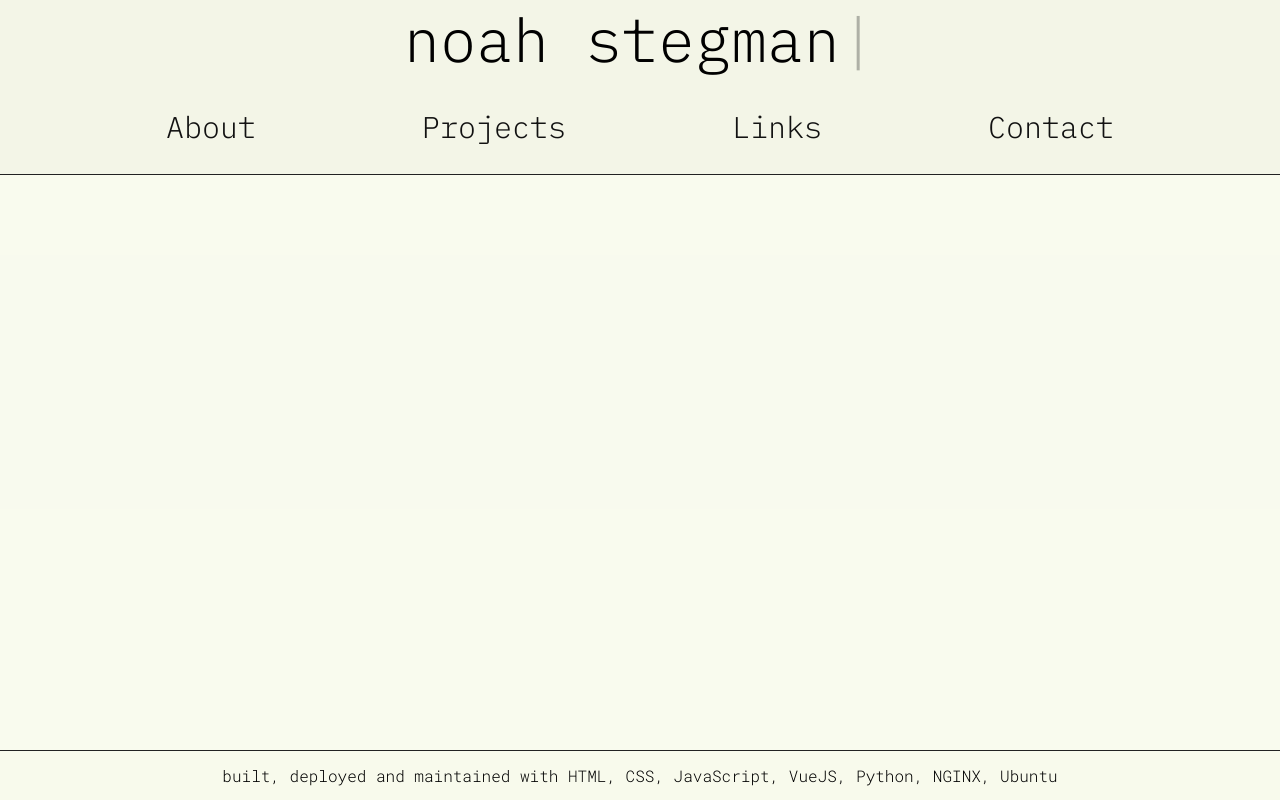
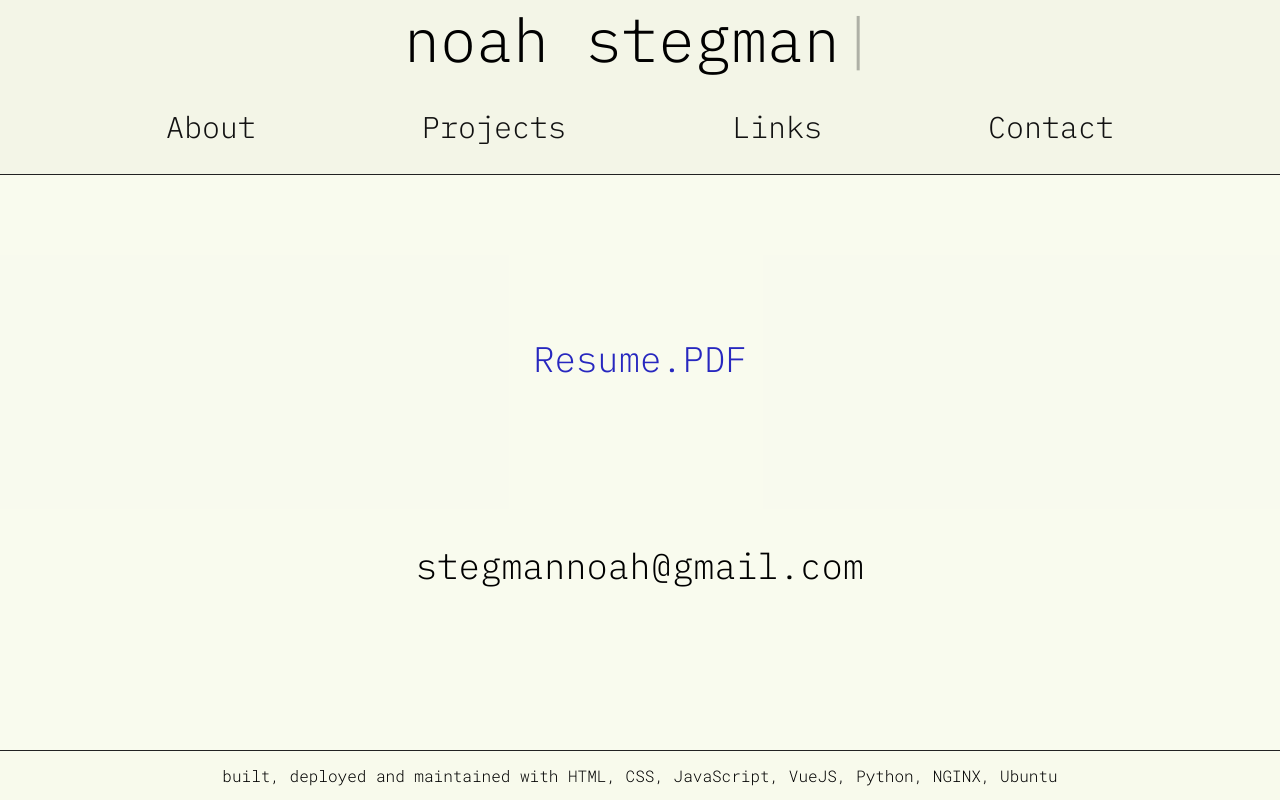
Before and after one commit to noahstegman/Portfolio-Vue, a Vue app in the folder portfolio/: page /contact in a window 1280 px wide. Built offline with nearby package versions, Linux system fonts and the light colour scheme.

Commit message:
basic links

```diff
--- a/portfolio/src/views/ContactView.vue
+++ b/portfolio/src/views/ContactView.vue
@@ -8,6 +8,35 @@ import footerView from '../components/footer.vue'
 <template>
     <navView :notHome="true"/>
     <div class="link-wrapper">
+        <a href="../src/assets/pdf/StegmanNoahResume.pdf"><div class="resume">Resume.PDF</div></a>
+        <div class="email">stegmannoah@gmail.com</div>
     </div>
     <footerView />
 </template>
+
+
+<style scoped>
+
+.link-wrapper{
+    display: flex;
+    flex-direction: column;
+    align-items: center;
+    justify-content: space-evenly;
+}
+
+.link-wrapper > div, a{
+    font-family: 'IBM Plex Mono', monospace;
+    font-weight: 300;
+    font-size: calc(2vw + 10px);
+    text-decoration: none;
+}
+
+a{
+    color: rgb(39, 39, 191);
+}
+
+a:hover{
+    border-bottom: 1px solid rgb(39, 39, 191);
+}
+
+</style>
```
Also changed, not shown: 1 other file (tests, documents, lock files or other folders).
